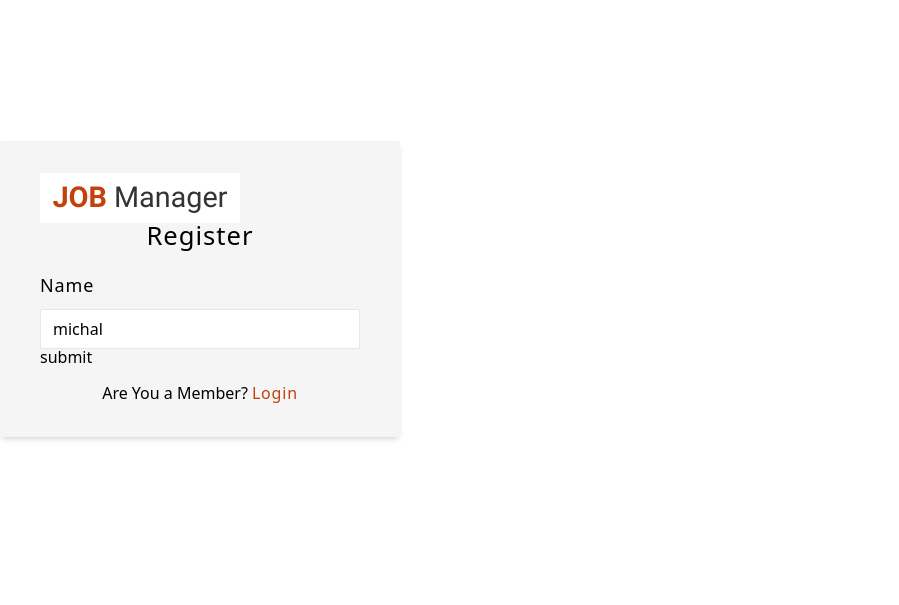
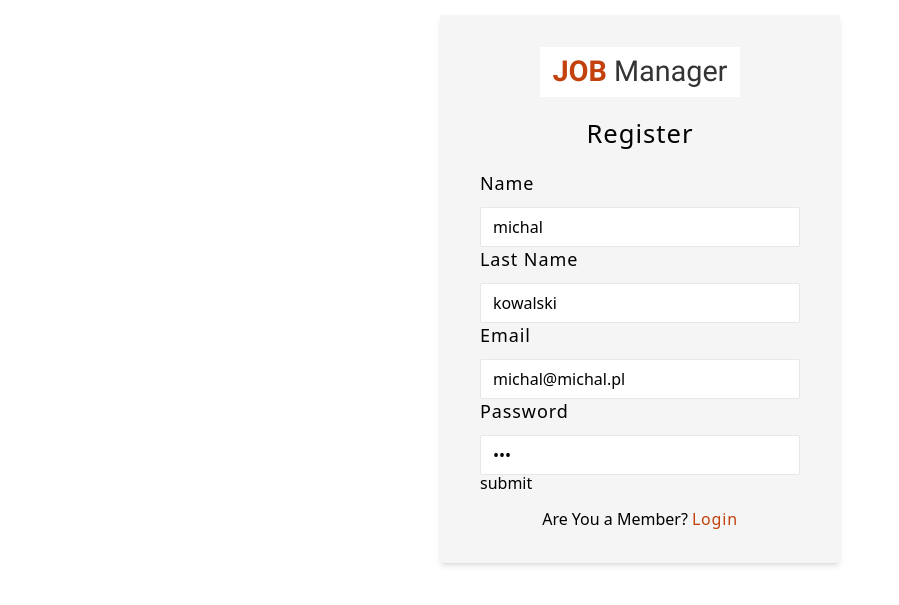
Before and after one commit to misiek869/jobs-app, a React (Vite) app: page /register in a window 1280 px wide. Shown: the part 111-716 px from the top of the page, without its empty margins (0-899 px from the left). Built offline with nearby package versions, Linux system fonts and the light colour scheme.

Commit message:
add more rows

```diff
--- a/src/components/FormRow.tsx
+++ b/src/components/FormRow.tsx
@@ -1,8 +1,8 @@
 type FormRowProps = {
 	type: string
 	name: string
+	defaultValue: string
 	labelText?: string
-	defaultValue: string
 }
 
 const FormRow = ({ type, name, labelText, defaultValue }: FormRowProps) => {
--- a/src/pages/Register.tsx
+++ b/src/pages/Register.tsx
@@ -4,11 +4,29 @@ import { Link } from 'react-router-dom'
 
 const Register = () => {
 	return (
-		<section className='min-h-screen grid items-center'>
-			<form className='max-w-[400px] bg-neutral-100 rounded-sm shadow-md py-8 px-10'>
-				<Logo />
+		<section className='min-h-screen grid place-items-center'>
+			<form className='w-[90vw] max-w-[400px] bg-neutral-100 rounded-sm shadow-md py-8 px-10'>
+				<div className='flex justify-center mb-6'>
+					<Logo />
+				</div>
 				<h4 className='text-center mb-6'>Register</h4>
 				<FormRow type={'text'} name={'name'} defaultValue={'michal'} />
+
+				<FormRow
+					type={'text'}
+					name={'lastName'}
+					defaultValue={'kowalski'}
+					labelText={'last name'}
+				/>
+
+				<FormRow
+					type={'email'}
+					defaultValue={'michal@michal.pl'}
+					name={'email'}
+				/>
+
+				<FormRow type={'password'} defaultValue={'123'} name={'password'} />
+
 				<button className='' type='submit'>
 					submit
 				</button>
```
